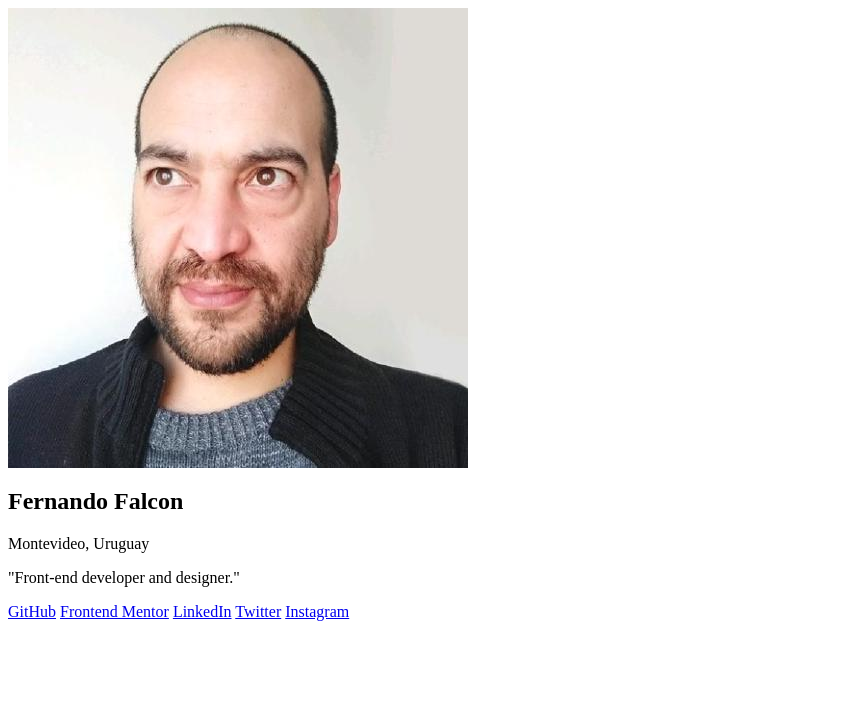
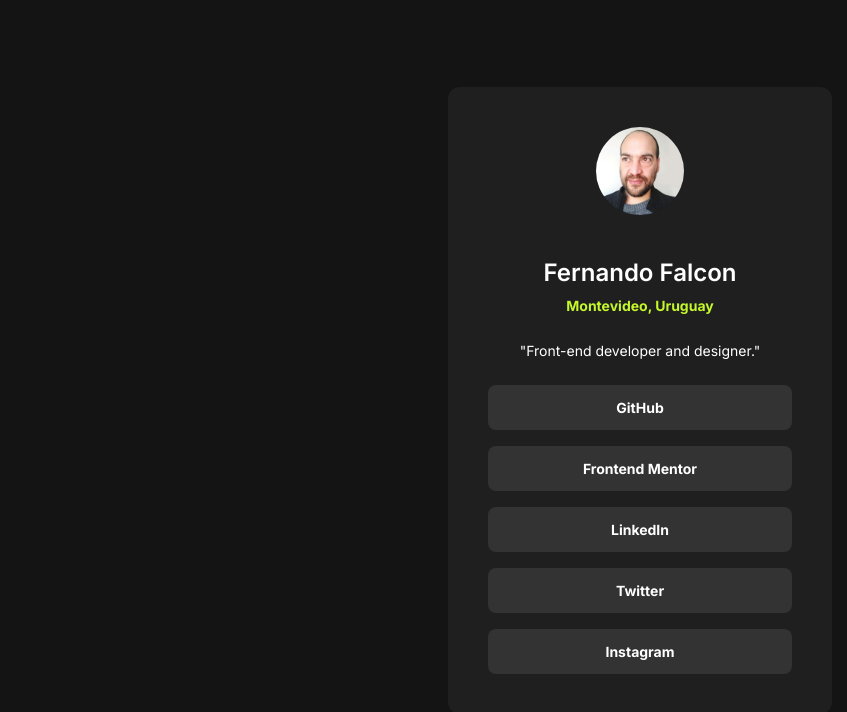
Before and after one commit to ferfalcon/social-links-profile, a plain HTML site: page index.html in a window 1280 px wide. Shown: the whole page, without its empty margins (0-847 px from the left). Drawn offline with Linux system fonts and the light colour scheme.

Commit message:
desktop layout

```diff
--- a/assets/styles/styles.less
+++ b/assets/styles/styles.less
@@ -6,10 +6,10 @@
 	--cl-white: #FFFFFF;
 	--cl-neon-green: #C4F82A;
 
-		// Typography
-		--ty-heading: 600 1.5rem/1.5 'Inter', serif;
-		--ty-body: 400 .875rem/1.5 'Inter', serif;
-		--ty-body-bold: 700 .875rem/1.5 'Inter', serif;
+	// Typography
+	--ty-heading: 600 1.5rem/1.5 'Inter', serif;
+	--ty-body: 400 .875rem/1.5 'Inter', serif;
+	--ty-body-bold: 700 .875rem/1.5 'Inter', serif;
 }
 
 html {
@@ -29,6 +29,73 @@
 	font-style: italic;
 }
 
+.top-wrapper {
+	display: grid;
+	align-content: center;
+	margin: 0;
+	min-height: 100svh;
+	background: var(--cl-black);
+	font: var(--ty-body);
+	color: var(--cl-white);
+	text-align: center;
+}
+
+.profile-card {
+	display: grid;
+	width: 90%;
+	max-width: 20.438rem;
+	margin: auto;
+	padding: 1.5rem;
+	border-radius: .75rem;
+	background: var(--cl-dark-grey);
+
+	@media (min-width: 60rem) {
+		padding: 2.5rem;
+		max-width: 24rem;
+	}
+}
+
+.profile-card__image {
+	border-radius: 100%;
+	max-width: 5.5rem;
+	margin: 0 auto 2.5rem;
+}
+
+.profile-card__name {
+	font: var(--ty-heading);
+	margin: 0 0 .25rem;
+}
+
+.profile-card__location {
+	font: var(--ty-body-bold);
+	color: var(--cl-neon-green);
+	margin: 0 0 1.5rem;
+}
+
+.profile-card__description {
+	margin: 0 0 1.5rem;
+}
+
+.profile-card__social-navigation {
+	display: grid;
+	gap: 1rem;
+}
+
+.profile-card__social-link {
+	font: var(--ty-body-bold);
+	color: var(--cl-white);
+	text-decoration: none;
+	background: var(--cl-grey);
+	padding: .75rem;
+	border-radius: .5rem;
+	transition: color .2s ease-out, background .2s ease-out;
+
+	&:hover {
+		color: var(--cl-grey);
+		background: var(--cl-neon-green);
+	}
+}
+
 .signature {
 	position: absolute;
 	height: 1px;
--- a/index.html
+++ b/index.html
@@ -10,19 +10,19 @@
 	<link href="https://fonts.googleapis.com/css2?family=Inter:wght@100..900&display=swap" rel="stylesheet">
 	<link href="./assets/styles/styles.css" rel="stylesheet" type="text/css">
 </head>
-<body>
+<body class="top-wrapper">
 	<main>
-		<article>
-			<img src="./assets/images/fer-falcon.jpg" alt="Fernando Falcon">
-			<h1>Fernando Falcon</h1>
-			<p>Montevideo, Uruguay</p>
-			<p>"Front-end developer and designer."</p>
-			<nav>
-				<a href="https://github.com/ferfalcon/">GitHub</a>
-				<a href="https://www.frontendmentor.io/profile/ferfalcon/">Frontend Mentor</a>
-				<a href="https://www.linkedin.com/in/fernandofalcon/">LinkedIn</a>
-				<a href="https://twitter.com/FernandoFalcon/">Twitter</a>
-				<a href="https://www.instagram.com/entusiasta_/">Instagram</a>
+		<article class="profile-card">
+			<img class="profile-card__image" src="./assets/images/fer-falcon.jpg" alt="Fernando Falcon" width="460" height="460">
+			<h1 class="profile-card__name">Fernando Falcon</h1>
+			<p class="profile-card__location">Montevideo, Uruguay</p>
+			<p class="profile-card__description">"Front-end developer and designer."</p>
+			<nav class="profile-card__social-navigation">
+				<a class="profile-card__social-link" href="https://github.com/ferfalcon/">GitHub</a>
+				<a class="profile-card__social-link" href="https://www.frontendmentor.io/profile/ferfalcon/">Frontend Mentor</a>
+				<a class="profile-card__social-link" href="https://www.linkedin.com/in/fernandofalcon/">LinkedIn</a>
+				<a class="profile-card__social-link" href="https://twitter.com/FernandoFalcon/">Twitter</a>
+				<a class="profile-card__social-link" href="https://www.instagram.com/entusiasta_/">Instagram</a>
 			</nav>
 		</article>
 	</main>
```
Also changed, not shown: assets/styles/styles.css, 2 other files.
